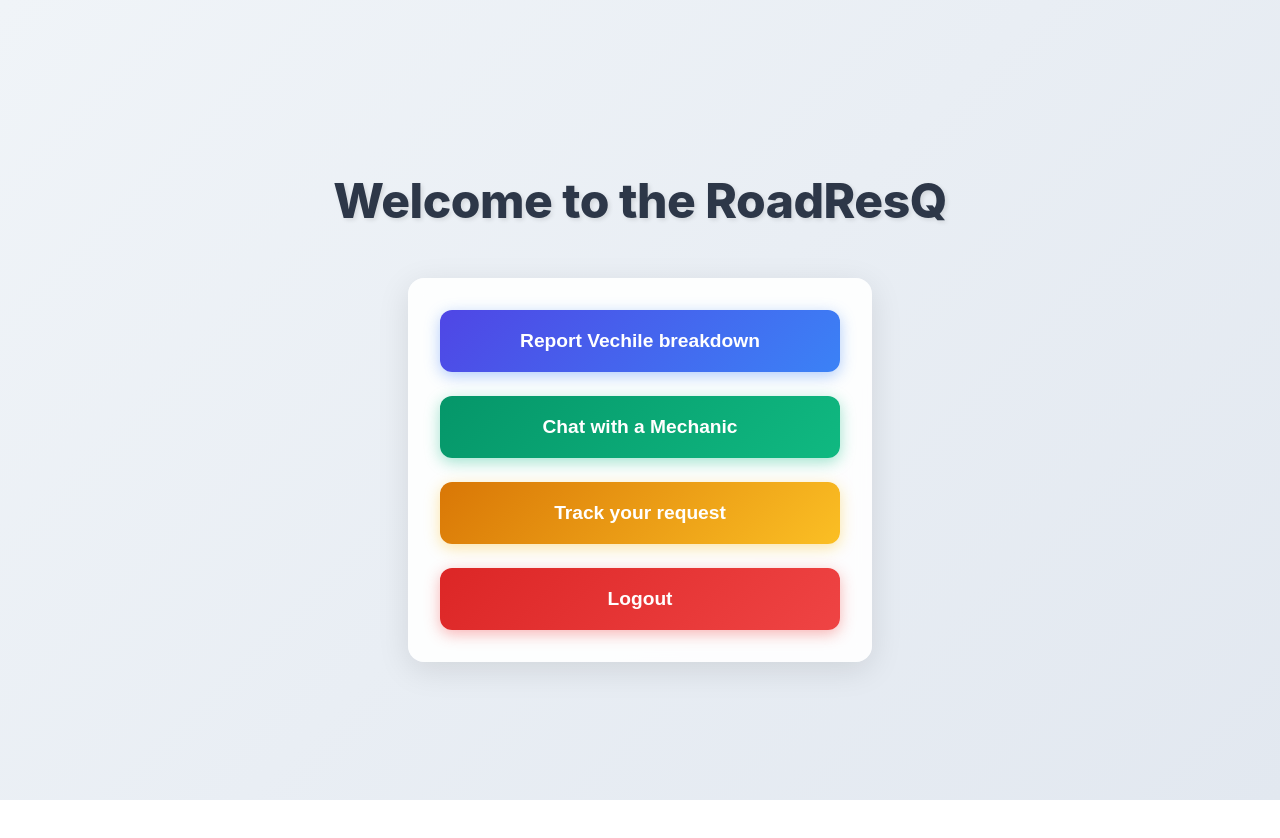
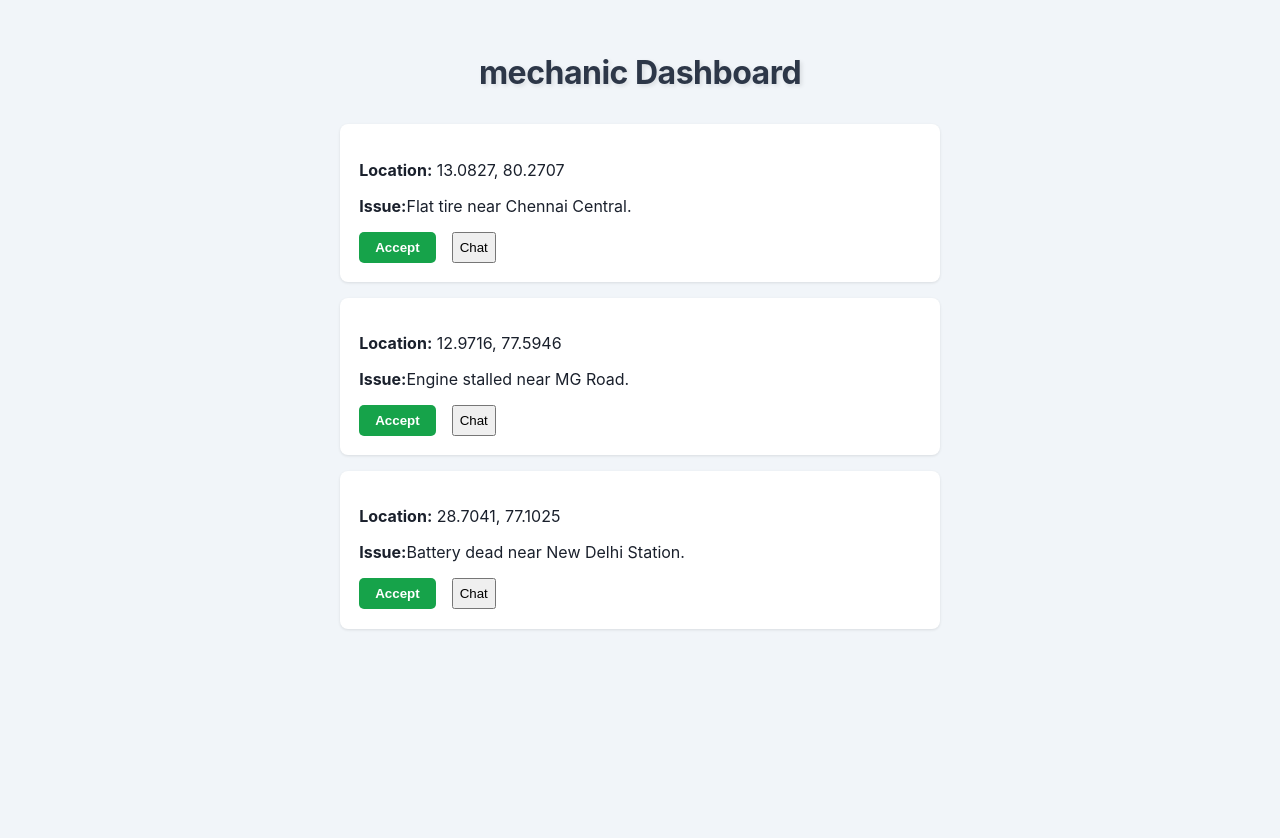
Before and after one commit to Abdulkalam0018/RoadResQ-, a React (Create React App) app in the folder frontend/: page / in a window 1280 px wide. Shown: the top 838 px of the page. Before the commit the page ends 800 px from the top, so only its background shows below. Built offline with nearby package versions, Linux system fonts and the light colour scheme.

Commit message:
Add MechanicDashBoard component and update routing in App.jsx

```diff
--- a/frontend/src/App.jsx
+++ b/frontend/src/App.jsx
@@ -2,13 +2,14 @@ import React from 'react';
 import { BrowserRouter as Router, Routes, Route } from 'react-router-dom';
 import Dashboard from './pages/Dashboard/DashBoard';  // Note the correct casing
 import ReportIssue from './pages/reportissue/ReportIssue';
+import MechanicDashBoard from './pages/mechanicDashboard/MechanicDashBoard';
 function App() {
   return (
     <Router>
       <Routes>
-        <Route path="/" element={<Dashboard />} />
-        <Route path="/reportissue" element={<ReportIssue />} />  {/* Replace with actual ReportIssue component */}
-        {/* Add more routes as needed */}
+        <Route path="/mechanic" element={<Dashboard />} />
+        <Route path="/reportissue" element={<ReportIssue />} />
+        <Route path="/" element ={<MechanicDashBoard/>}/>
       </Routes>
     </Router>
   );
--- a/frontend/src/pages/Dashboard/DashBoard.jsx
+++ b/frontend/src/pages/Dashboard/DashBoard.jsx
@@ -2,7 +2,6 @@ import react from "react";
 import { useState, useEffect } from "react";
 import { useNavigate } from "react-router-dom";
 import "./dashboard.css"; // Assuming you have a CSS file for styling
-import ReportIssue from "../reportissue/ReportIssue";
 const DashBoard = () => {
     const navigate = useNavigate();
     return (
--- a/frontend/src/pages/mechanicDashboard/MechanicDashBoard.jsx
+++ b/frontend/src/pages/mechanicDashboard/MechanicDashBoard.jsx
@@ -0,0 +1,61 @@
+import React,{useState} from 'react'
+import './mechanicdashboard.css';
+import { useNavigate } from 'react-router-dom';
+
+const mockRequests = [
+  {
+    id: 1,
+    location: "13.0827, 80.2707",
+    description: "Flat tire near Chennai Central.",
+  },
+  {
+    id: 2,
+    location: "12.9716, 77.5946",
+    description: "Engine stalled near MG Road.",
+  },
+  {
+    id: 3,
+    location: "28.7041, 77.1025",
+    description: "Battery dead near New Delhi Station.",
+  },
+];// Assuming you have a CSS file for styling
+function MechanicDashBoard() {
+    const [requests, setRequests] = useState(mockRequests);
+    const navigate = useNavigate();
+    const handleAccept=(id)=>{
+        alert('Request #${id} accepted !')
+        setRequests((prev)=>prev.filter((req)=>req.id!==id));
+    }
+
+  return (
+    <div className='mechanic-container'>
+        <h1 className='mechanic-title'>mechanic Dashboard</h1>
+        {
+            requests.length === 0 ? (
+                <p className='no-request'>
+                    No requests available at the moment.
+                </p>
+            ) : (
+                <div className='request-list'>
+                    {requests.map((request) => (
+                        <div key={request.id} className='request-card'>
+                            <p><strong>Location:</strong> {request.location}</p>
+                            <p><strong>Issue:</strong>{request.description}</p>
+                            <div className='btn-row'>
+                                <button onClick={()=>handleAccept(request.id) } className='accept-btn'>
+                                    Accept
+                                </button>
+                                <button onClick={()=>navigate('/chat')} className='="chat-btn'>
+                                    Chat
+                                </button>
+                            </div>
+                        </div>
+                    ))}
+                </div>
+        )}
+
+    </div>
+  )
+}
+
+export default MechanicDashBoard
--- a/frontend/src/pages/mechanicDashboard/mechanicdashboard.css
+++ b/frontend/src/pages/mechanicDashboard/mechanicdashboard.css
@@ -0,0 +1,68 @@
+.mechanic-container {
+    min-height: 100vh;
+    background-color: #f1f5f9;
+    padding: 2rem;
+    display: flex;
+    flex-direction: column;
+    align-items: center;
+}
+
+.mechanic-title {
+    font-size: 2rem;
+    font-weight: bold;
+    margin-bottom: 2rem;
+}
+
+.no-requests {
+    font-size: 1.2rem;
+    color: #6b7280;
+}
+
+.request-list {
+    display: flex;
+    flex-direction: column;
+    gap: 1rem;
+    width: 100%;
+    max-width: 600px;
+}
+
+.request-card {
+    background-color: white;
+    padding: 1.2rem;
+    border-radius: 8px;
+    box-shadow: 0 1px 3px rgba(0, 0, 0, 0.1);
+}
+
+.btn-row {
+    margin-top: 1rem;
+    display: flex;
+    gap: 1rem;
+}
+
+.accept-btn {
+    background-color: #16a34a;
+    color: white;
+    padding: 0.5rem 1rem;
+    font-weight: 600;
+    border: none;
+    border-radius: 5px;
+    cursor: pointer;
+}
+
+.accept-btn:hover {
+    background-color: #15803d;
+}
+
+.chat-btn {
+    background-color: #2563eb;
+    color: white;
+    padding: 0.5rem 1rem;
+    font-weight: 600;
+    border: none;
+    border-radius: 5px;
+    cursor: pointer;
+}
+
+.chat-btn:hover {
+    background-color: #1d4ed8;
+}
--- a/frontend/src/pages/reportissue/ReportIssue.jsx
+++ b/frontend/src/pages/reportissue/ReportIssue.jsx
@@ -1,11 +1,13 @@
-import React,{useState,useEffect} from 'react'
-import './reportissue.css'; // Assuming you have a CSS file for styling
+import React, { useState, useEffect } from "react";
+import "./reportissue.css";
+
 function ReportIssue() {
-    const [location, setLocation] = useState('');
-    const [description, setDescription] = useState('');
-    const [loading,setLoading]=useState(false);
+  const [location, setLocation] = useState("");
+  const [description, setDescription] = useState("");
+  const [loading, setLoading] = useState(false);
+
   const handleDetectLocation = () => {
-        if(!navigator.geolocation) {
+    if (!navigator.geolocation) {
       alert("Geolocation is not supported by this browser.");
       return;
     }
@@ -13,7 +15,9 @@ function ReportIssue() {
     navigator.geolocation.getCurrentPosition(
       (position) => {
         const { latitude, longitude } = position.coords;
-                setLocation(`Lat: ${latitude.toFixed(5)}, Lon: ${longitude.toFixed(5)}`);
+        setLocation(
+          `Lat: ${latitude.toFixed(5)}, Lon: ${longitude.toFixed(5)}`
+        );
         setLoading(false);
       },
       (error) => {
@@ -23,56 +27,63 @@ function ReportIssue() {
       }
     );
   };
+
   const handleSubmit = (e) => {
     e.preventDefault();
-        // Handle form submission logic here
-        console.log("Form submitted",{location,description});
+    console.log("Form submitted", { location, description });
     alert("Form submitted successfully!");
-        setLocation('');
-        setDescription('');
-        // Reset form fields if needed
+    setLocation("");
+    setDescription("");
   };
+
   return (
-    <div className='report-container'>
+    <div className="report-container">
       <h1>Report Vehicle Breakdown</h1>
-        <form onSubmit={handleSubmit} className='report-form'>
-            <div className='locatin-row'>
+      <form onSubmit={handleSubmit} className="report-form">
+        <div className="location-row">
           <input
             type="text"
             placeholder="Enter your location"
             value={location}
             onChange={(e) => setLocation(e.target.value)}
-                    className='location-input'
+            className="location-input"
             required
           />
-                <button type='button' className='detect-button' onClick={handleDetectLocation}>
-                    {loading ? 'Detecting...' : 'Detect Location'}
-
+          <button
+            type="button"
+            className={`detect-button ${loading ? "loading" : ""}`}
+            onClick={handleDetectLocation}
+          >
+            {loading ? "Detecting..." : "Detect Location"}
           </button>
-
         </div>
+        <div className="description-row">
           <textarea
-                placeholder='Describe your issue'
+            placeholder="Describe your issue"
             value={description}
             onChange={(e) => setDescription(e.target.value)}
-                className='report-textarea'
+            className="location-input"
             required
-            >
-
-            </textarea>
-            <button type='submit' className='submit-button'>
+          />
+        </div>
+        <div className="button-row">
+          <button type="submit" className="detect-button">
             Submit Report
           </button>
-            <button type='reset' className='reset-button' onClick={() => {setLocation(''); setDescription('');}}>
+          <button
+            type="reset"
+            className="detect-button"
+            onClick={() => {
+              setLocation("");
+              setDescription("");
+            }}
+          >
             Reset
           </button>
-
+        </div>
       </form>
-
-
-
     </div>
-  )
+  );
 }
 
-export default ReportIssue
+export default ReportIssue;
```
Lines whose indentation alone changed are shown as unchanged.
